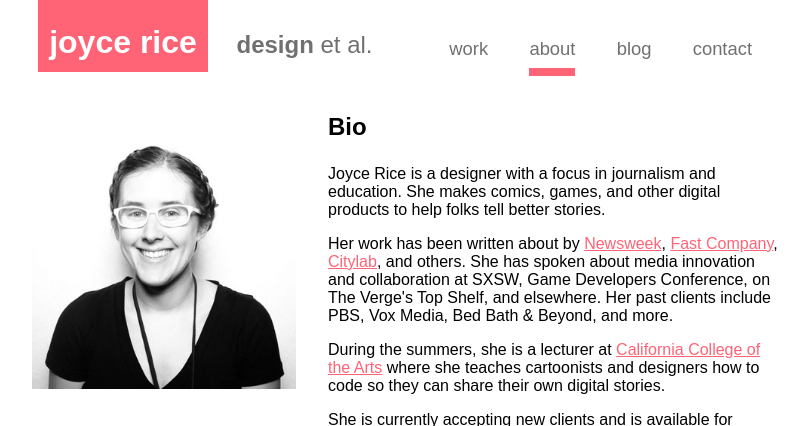
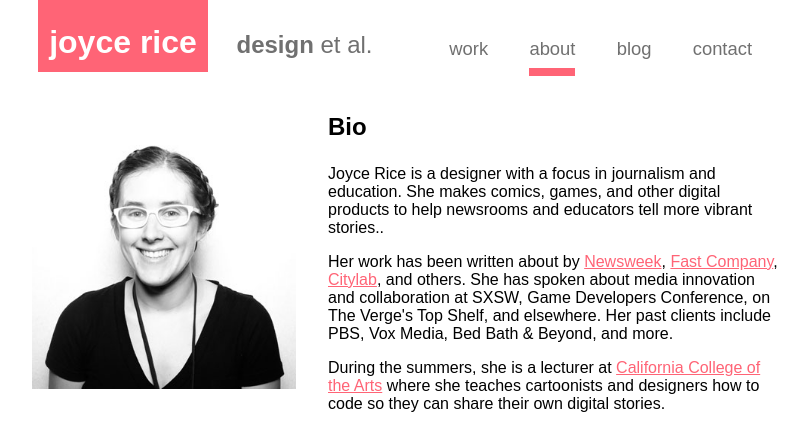
Before and after one commit to teenyrobots/biosite2018, a plain HTML site: page about.html in a window 1280 px wide. Shown: the top 426 px of the page, without its empty margins (237-1045 px from the left). Drawn offline with Linux system fonts and the light colour scheme; a web font is replaced by a local one.

Commit message:
minor bio updates

```diff
--- a/about.html
+++ b/about.html
@@ -36,7 +36,7 @@
             <img src="assets/joycerPic.jpg" class="biopic">
             <div class="copy">
                 <h2>Bio</h2>
-                <p>Joyce Rice is a designer with a focus in journalism and education. She makes comics, games, and other digital products to help folks tell better stories.</p>
+                <p>Joyce Rice is a designer with a focus in journalism and education. She makes comics, games, and other digital products to help newsrooms and educators tell more vibrant stories..</p>
                 <p>Her work has been written about by <a href="http://www.newsweek.com/fake-news-test-donald-trump-thinks-he-can-spot-fact-fiction-can-you-631626">Newsweek</a>, <a href="https://www.fastcompany.com/1682043/symbolia-tablet-magazine-aims-to-turn-news-into-a-comic">Fast Company</a>, <a href="https://www.citylab.com/transportation/2017/01/can-your-budget-and-job-survive-the-washington-metro/514992/">Citylab</a>, and others. She has spoken about media innovation and collaboration at SXSW, Game Developers Conference, on The Verge's Top Shelf, and elsewhere. Her past clients include PBS, Vox Media, Bed Bath & Beyond, and more.</p>
                 <p>During the summers, she is a lecturer at <a href="https://www.cca.edu/academics/faculty/jrice2">California College of the Arts</a> where she teaches cartoonists and designers how to code so they can share their own digital stories.</p>
                 <p>She is currently accepting new clients and is available for speaking engagements. If you'd like to work together, <a href="mailto:joycer@teenyrobots.net?Subject=Hello!">get in touch</a> with more information about your project!</p>
```
Also changed, not shown: index.html (+1 -1 lines).
